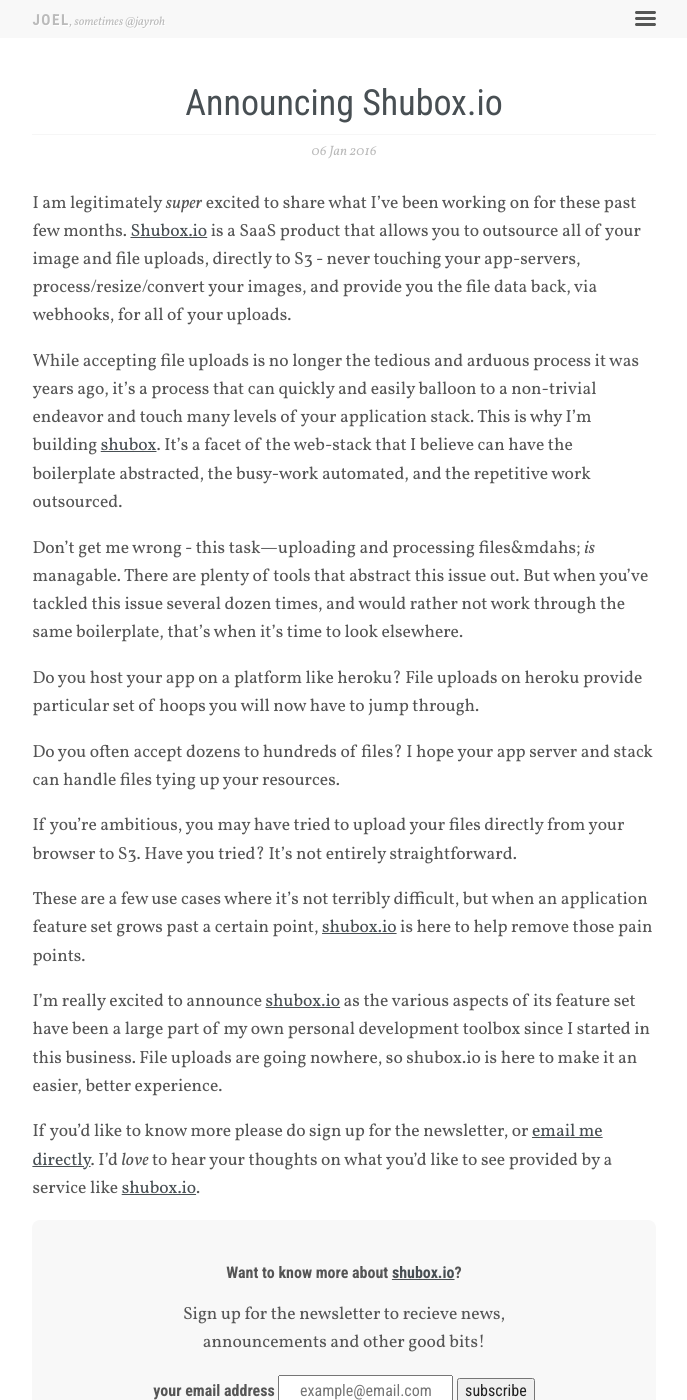
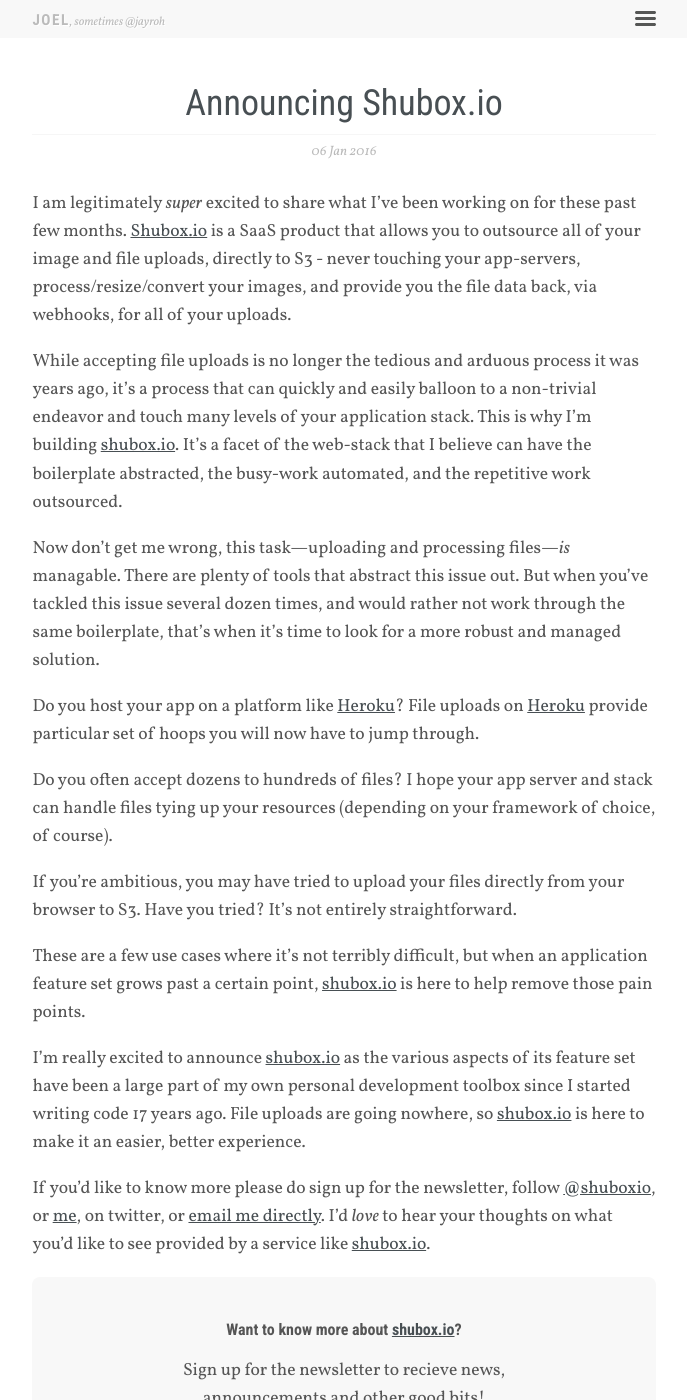
Before and after one commit to jayroh/joeloliveira.com, a Jekyll site: the page built from _posts/2016-01-06-announcing-shubox.md, in a window 1280 px wide and 1400 px high. Shown: the whole window, without its empty margins (296-983 px from the left). Built offline with Jekyll 4.4.1, drawn with Linux system fonts in a browser that asks for light colours; nearby versions of some CDN libraries; Markdown is read by kramdown in place of the engine named in the settings.

Commit message:
Ignore metadata and adjust content

```diff
--- a/_posts/2016-01-06-announcing-shubox.md
+++ b/_posts/2016-01-06-announcing-shubox.md
@@ -13,19 +13,20 @@
 
 While accepting file uploads is no longer the tedious and arduous process it was years ago, it's a
 process that can quickly and easily balloon to a non-trivial endeavor and touch many levels of your
-application stack. This is why I'm building [shubox][]. It's a facet of the web-stack that I believe can
-have the boilerplate abstracted, the busy-work automated, and the repetitive work outsourced.
+application stack. This is why I'm building [shubox.io][]. It's a facet of the web-stack that I
+believe can have the boilerplate abstracted, the busy-work automated, and the repetitive work
+outsourced.
 
-Don't get me wrong - this task&mdash;uploading and processing files&mdahs; *is* managable. There
+Now don't get me wrong, this task&mdash;uploading and processing files&mdash;*is* managable. There
 are plenty of tools that abstract this issue out. But when you've tackled this issue several dozen
 times, and would rather not work through the same boilerplate, that's when it's time to look
-elsewhere.
+for a more robust and managed solution.
 
-Do you host your app on a platform like heroku? File uploads on heroku provide particular set of
+Do you host your app on a platform like [Heroku][]? File uploads on [Heroku][] provide particular set of
 hoops you will now have to jump through.
 
 Do you often accept dozens to hundreds of files? I hope your app server and stack can handle files
-tying up your resources.
+tying up your resources (depending on your framework of choice, of course).
 
 If you're ambitious, you may have tried to upload your files directly from your browser to S3. Have
 you tried? It's not entirely straightforward.
@@ -34,13 +35,15 @@
 grows past a certain point, [shubox.io][] is here to help remove those pain points.
 
 I'm really excited to announce [shubox.io][] as the various aspects of its feature set have been a
-large part of my own personal development toolbox since I started in this business. File uploads are
-going nowhere, so shubox.io is here to make it an easier, better experience.
+large part of my own personal development toolbox since I started writing code 17 years ago. File
+uploads are going nowhere, so [shubox.io][] is here to make it an easier, better experience.
 
-If you'd like to know more please do sign up for the newsletter, or
-<span class="email-me">email me directly</span>. I'd *love* to hear your thoughts on what you'd
-like to see provided by a service like [shubox.io][].
+If you'd like to know more please do sign up for the newsletter, follow [@shuboxio][], or [me][], on
+twitter, or <span class="email-me">email me directly</span>. I'd *love* to hear your thoughts on
+what you'd like to see provided by a service like [shubox.io][].
 
 [Shubox.io]: https://shubox.io
-[shubox]: https://shubox.io
 [shubox.io]: https://shubox.io
+[Heroku]: https://www.heroku.com/
+[@shuboxio]: https://twitter.com/shuboxio
+[me]: https://twitter.com/jayroh
```
Also changed, not shown: 1 other file.
